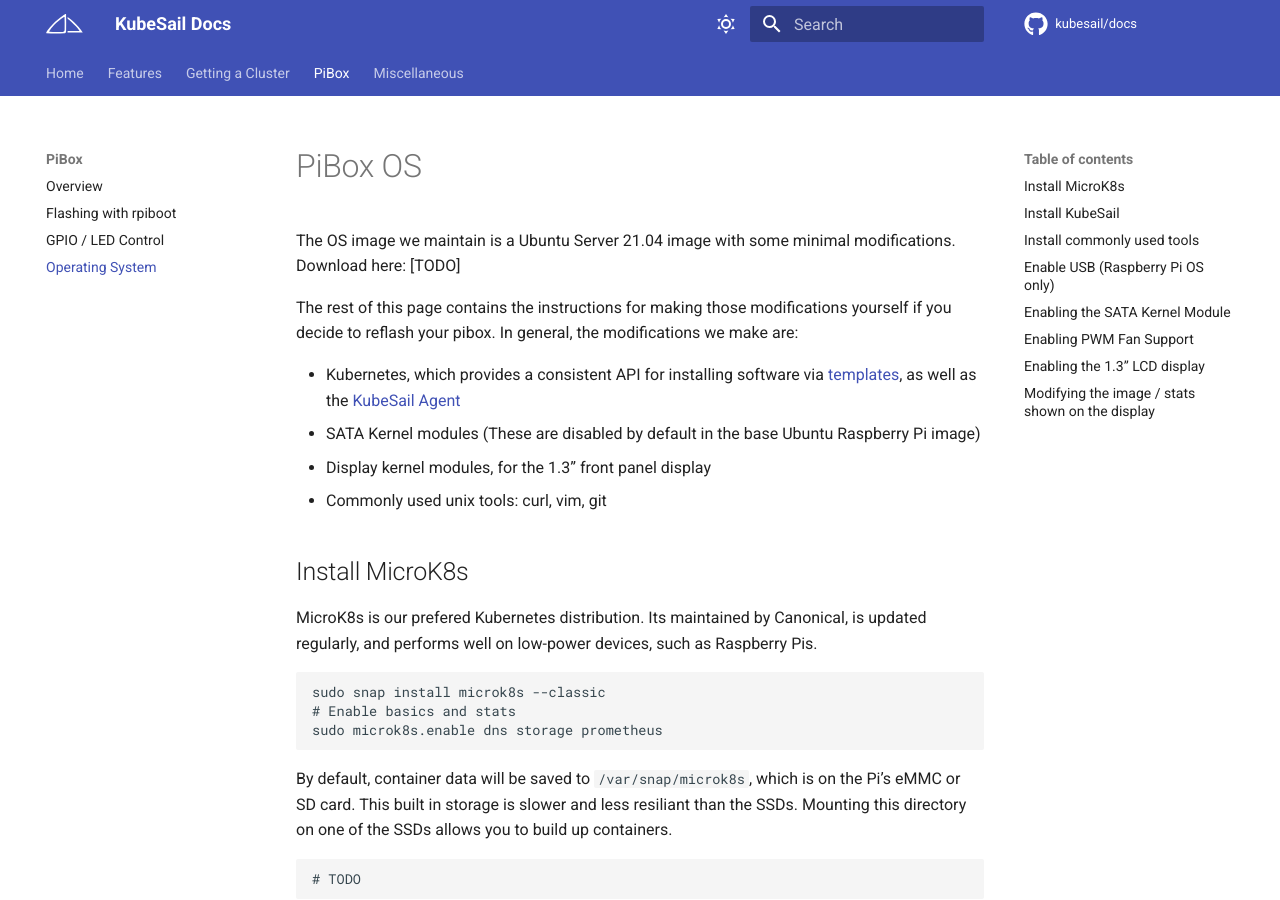
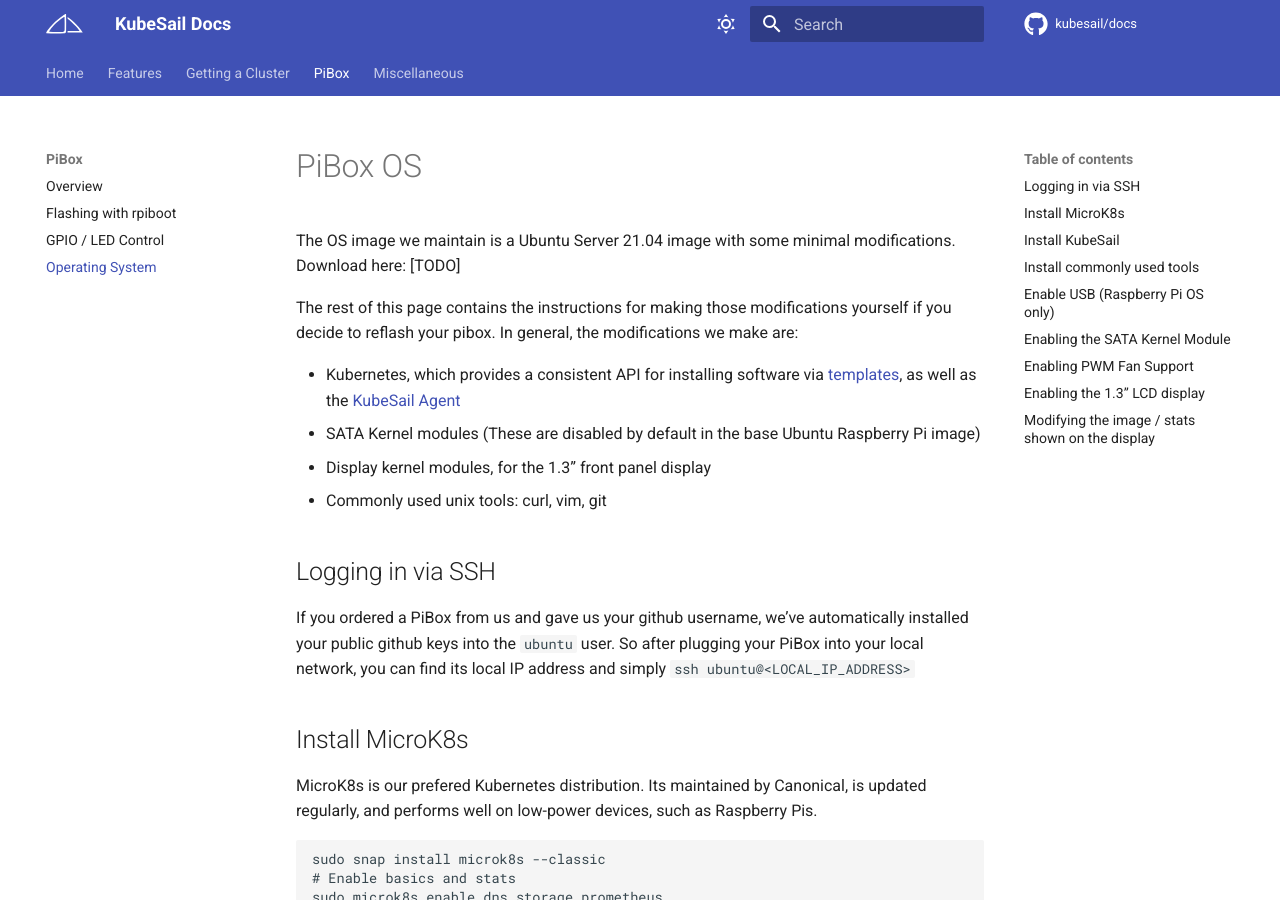
Before and after one commit to kubesail/kubesail-docs, an MkDocs documentation site: the page built from docs/guides/pibox/os.md, in a window 1280 px wide and 900 px high. Built offline with MkDocs 1.6.1 and Material for MkDocs 9.7.7, drawn with Linux system fonts in a browser that asks for light colours; comment, search, counter and statistics services are not loaded.

Commit message:
ssh instructions

```diff
--- a/docs/guides/pibox/os.md
+++ b/docs/guides/pibox/os.md
@@ -8,6 +8,10 @@
 -   SATA Kernel modules (These are disabled by default in the base Ubuntu Raspberry Pi image)
 -   Display kernel modules, for the 1.3" front panel display
 -   Commonly used unix tools: curl, vim, git
+
+## Logging in via SSH
+
+If you ordered a PiBox from us and gave us your github username, we've automatically installed your public github keys into the `ubuntu` user. So after plugging your PiBox into your local network, you can find its local IP address and simply `ssh ubuntu@<LOCAL_IP_ADDRESS>`
 
 ## Install MicroK8s
 
```
